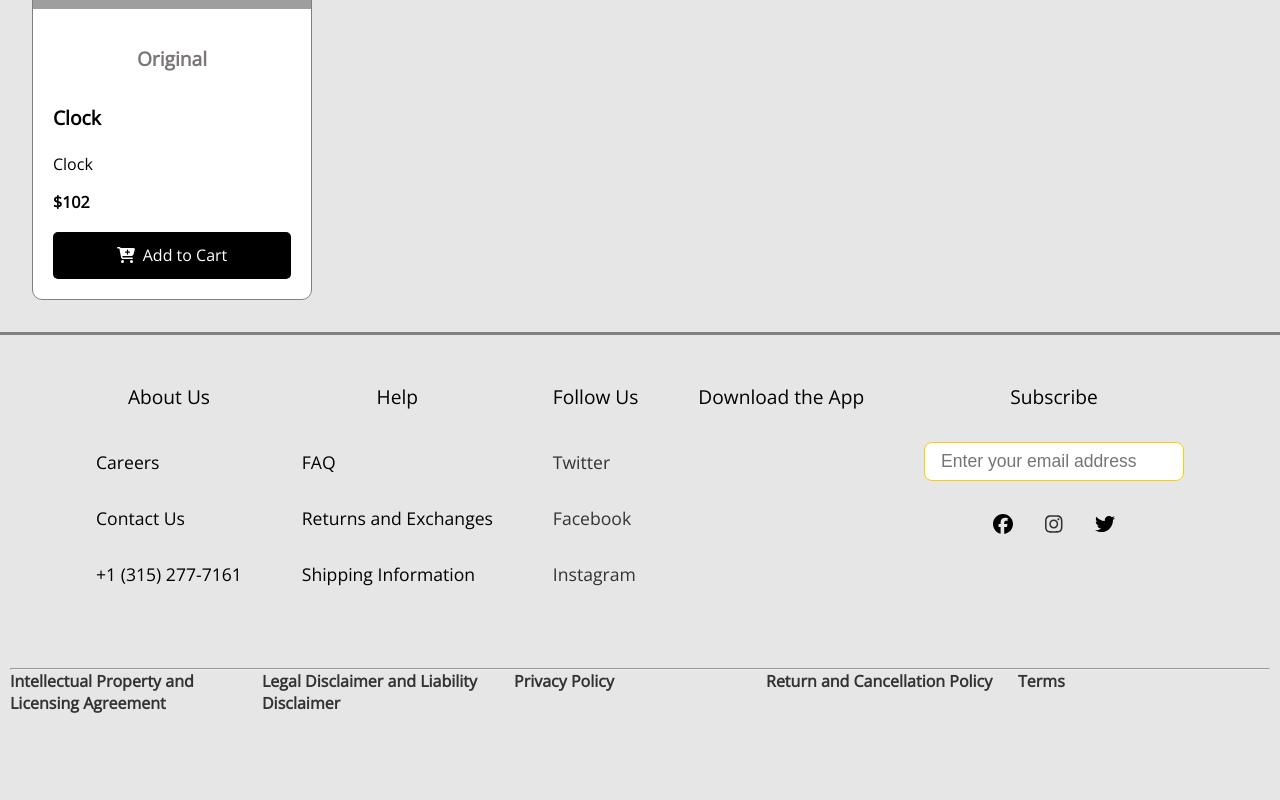
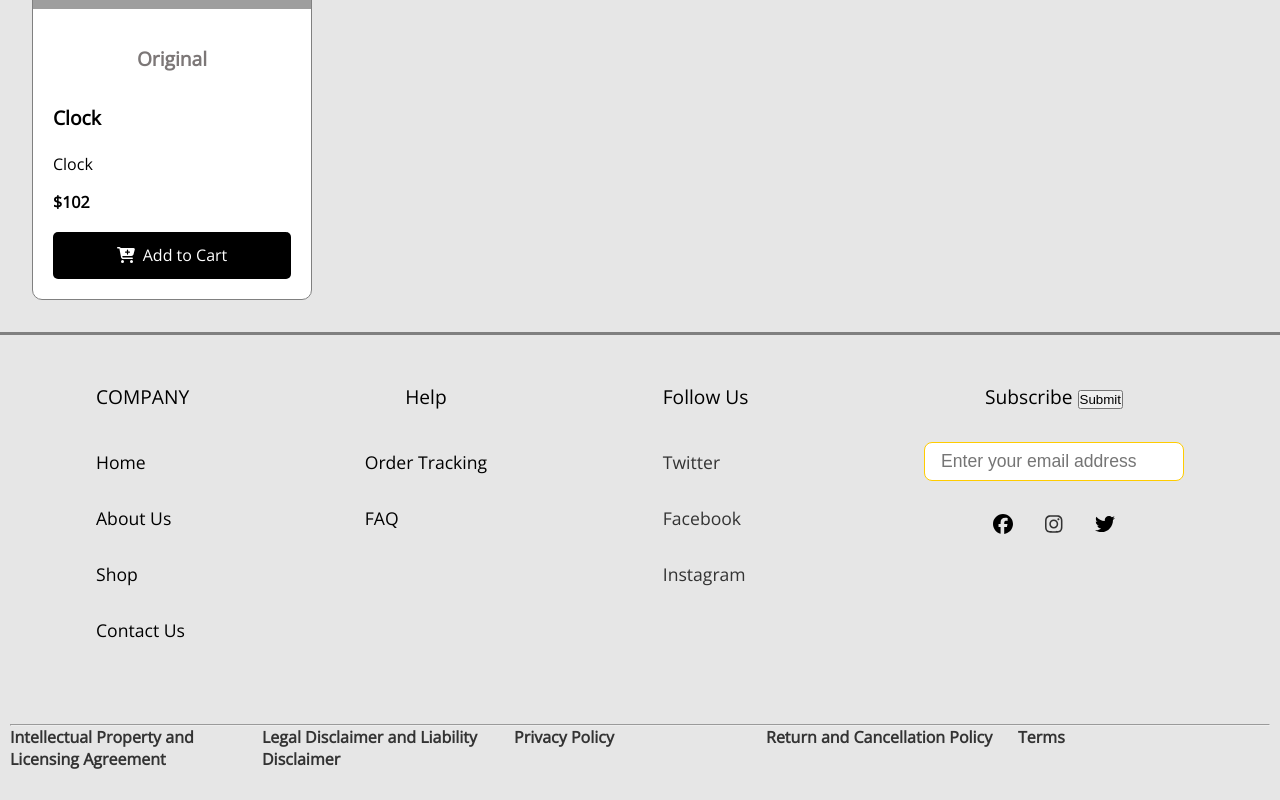
Before and after one commit to mircntzr/e-commerce, a React (Create React App) app: page / in a window 1280 px wide. Shown: the part 5499-6299 px from the top of the page. Before the commit the page ends 6243 px from the top, so only its background shows below. Built offline with nearby package versions, Linux system fonts and the light colour scheme; grey boxes are pictures that could not be loaded.

Commit message:
footer update

```diff
--- a/package.json
+++ b/package.json
@@ -1,5 +1,6 @@
 {
   "name": "vintaggy",
+  "homepage": "http://vintaggy.com/",
   "version": "0.1.0",
   "private": true,
   "dependencies": {
--- a/src/components/Cancellation/Cansellation.jsx
+++ b/src/components/Cancellation/Cansellation.jsx
@@ -58,6 +58,7 @@ function Cansellation() {
                 design, you must place a new order.
               </li>
             </ul>
+            <button className={style.ContactUsBtn}>Submit</button>
           </div>
         </div>
       </div>
--- a/src/components/Cancellation/Cansellation.module.css
+++ b/src/components/Cancellation/Cansellation.module.css
@@ -30,7 +30,6 @@ li {
   margin: 1rem 0;
 }
 
-/* Responsive styles */
 @media (min-width: 576px) {
   .PropertyContainer {
     max-width: 540px;
--- a/src/components/ContactUs/ContactUs.jsx
+++ b/src/components/ContactUs/ContactUs.jsx
@@ -23,6 +23,7 @@ function ContactUs() {
 
             <textarea placeholder="Message *" cols="30" rows="10"></textarea>
           </div>
+          <button className={styles.ContactUsBtn}>Submit</button>
         </div>
       </div>
       <Footer />
--- a/src/components/ContactUs/ContactUs.module.css
+++ b/src/components/ContactUs/ContactUs.module.css
@@ -28,3 +28,20 @@
   margin-bottom: 1rem;
   width: 100%;
 }
+.ContactUsBtn {
+  display: inline-block;
+  border-radius: 4px;
+  background-color: #020202;
+  color: white;
+  text-align: center;
+  font-size: 16px;
+  padding: 10px;
+  width: 100px;
+  transition: all 0.5s;
+  cursor: pointer;
+  margin: 5px;
+}
+
+.ContactUsBtn:hover {
+  background-color: #3e8e41;
+}
--- a/src/components/Footer/Footer.jsx
+++ b/src/components/Footer/Footer.jsx
@@ -12,24 +12,25 @@ const Footer = () => {
   return (
     <footer className={styles.footerContainer}>
       <div className={styles.footerSection}>
-        <span className={styles.footerTitle}>About Us</span>
+        <span className={styles.footerTitle}>COMPANY</span>
+
         <ul>
-          <li>Careers</li>
+          <li>Home</li>
+          <li>About Us</li>
+          <li>Shop</li>
           <li
             onClick={() => navigate("/contactus")}
             className={styles.contactUs}
           >
             Contact Us
           </li>
-          <li>+1 (315) 277-7161</li>
         </ul>
       </div>
       <div className={styles.footerSection}>
         <span className={styles.footerTitle}>Help</span>
         <ul>
+          <li>Order Tracking</li>
           <li>FAQ</li>
-          <li>Returns and Exchanges</li>
-          <li>Shipping Information</li>
         </ul>
       </div>
       <div className={styles.footerSection}>
@@ -46,19 +47,11 @@ const Footer = () => {
           </li>
         </ul>
       </div>
+
       <div className={styles.footerSection}>
-        <span className={styles.footerTitle}>Download the App</span>
-        <div className={styles.appLinks}>
-          <a href="#">
-            <i className="fab fa-apple"></i>
-          </a>
-          <a href="#">
-            <i className="fab fa-google-play"></i>
-          </a>
-        </div>
-      </div>
-      <div className={styles.footerSection}>
-        <span className={styles.footerTitle}>Subscribe</span>
+        <span className={styles.footerTitle}>
+          Subscribe <button>Submit</button>{" "}
+        </span>
         <div className={styles.subscribeForm}>
           <input type="email" placeholder="Enter your email address" />
         </div>
```
